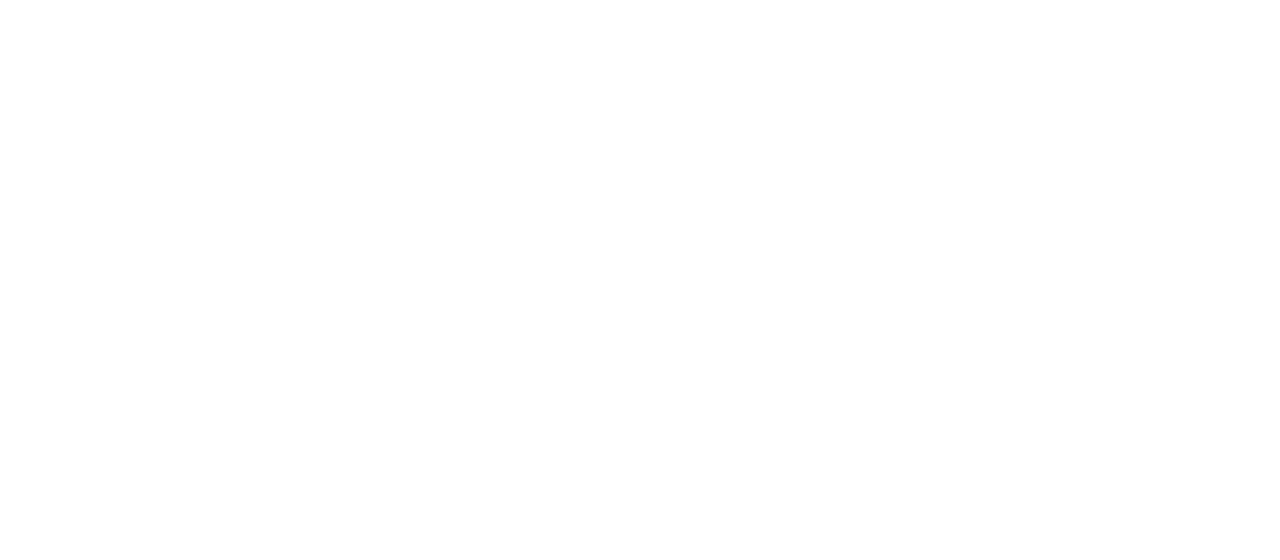
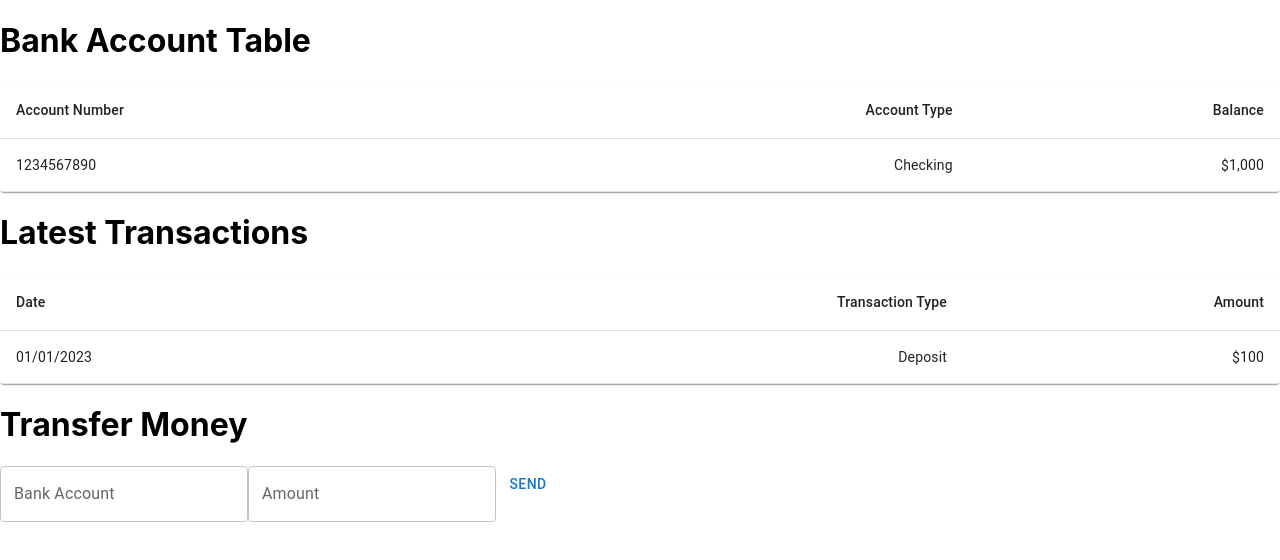
Before and after one commit to maxlee98/bank-app, a React (Create React App) app in the folder bank-app/: page /home in a window 1280 px wide. Before the commit this address had no page. Shown: the top 560 px of the page. Built offline with nearby package versions, Linux system fonts and the light colour scheme.

Commit message:
Add Home, Con mySQL
Added Home Page and did register with mySQL connection

```diff
--- a/bank-app/src/App.js
+++ b/bank-app/src/App.js
@@ -1,5 +1,6 @@
 import React from "react";
 import { Routes, Route, BrowserRouter } from "react-router-dom";
+import Home from "./pages/Home";
 import LandingPage from "./pages/Landing";
 
 import LoginPage from "./pages/Login";
@@ -16,6 +17,7 @@
         <Route path="/login-nice" element={<LoginNice />} />
         <Route path="/register" element={<RegisterPage />} />
         <Route path="/register-nice" element={<RegisterNice />} />
+        <Route path="/home" element={<Home />} />
       </Routes>
     </BrowserRouter>
   );
--- /dev/null
+++ b/bank-app/src/pages/Home.jsx
@@ -0,0 +1,84 @@
+import React from "react";
+import Table from "@mui/material/Table";
+import TableBody from "@mui/material/TableBody";
+import TableCell from "@mui/material/TableCell";
+import TableContainer from "@mui/material/TableContainer";
+import TableHead from "@mui/material/TableHead";
+import TableRow from "@mui/material/TableRow";
+import Paper from "@mui/material/Paper";
+import TextField from "@mui/material/TextField";
+import Button from "@mui/material/Button";
+
+export default function Home() {
+  const [bankAccount, setBankAccount] = React.useState("");
+  const [amount, setAmount] = React.useState("");
+
+  const handleSubmit = (event) => {
+    event.preventDefault();
+    console.log("Bank Account: ", bankAccount);
+    console.log("Amount: ", amount);
+  };
+
+  return (
+    <div>
+      <h1>Bank Account Table</h1>
+      <TableContainer component={Paper}>
+        <Table aria-label="bank account table">
+          <TableHead>
+            <TableRow>
+              <TableCell>Account Number</TableCell>
+              <TableCell align="right">Account Type</TableCell>
+              <TableCell align="right">Balance</TableCell>
+            </TableRow>
+          </TableHead>
+          <TableBody>
+            <TableRow>
+              <TableCell component="th" scope="row">
+                1234567890
+              </TableCell>
+              <TableCell align="right">Checking</TableCell>
+              <TableCell align="right">$1,000</TableCell>
+            </TableRow>
+          </TableBody>
+        </Table>
+      </TableContainer>
+      <h1>Latest Transactions</h1>
+      <TableContainer component={Paper}>
+        <Table aria-label="transactions table">
+          <TableHead>
+            <TableRow>
+              <TableCell>Date</TableCell>
+              <TableCell align="right">Transaction Type</TableCell>
+              <TableCell align="right">Amount</TableCell>
+            </TableRow>
+          </TableHead>
+          <TableBody>
+            <TableRow>
+              <TableCell component="th" scope="row">
+                01/01/2023
+              </TableCell>
+              <TableCell align="right">Deposit</TableCell>
+              <TableCell align="right">$100</TableCell>
+            </TableRow>
+          </TableBody>
+        </Table>
+      </TableContainer>
+      <h1>Transfer Money</h1>
+      <form onSubmit={handleSubmit}>
+        <TextField
+          label="Bank Account"
+          placeholder="Bank Account"
+          value={bankAccount}
+          onChange={(event) => setBankAccount(event.target.value)}
+        />
+        <TextField
+          label="Amount"
+          placeholder="Amount"
+          value={amount}
+          onChange={(event) => setAmount(event.target.value)}
+        />
+        <Button type="submit">Send</Button>
+      </form>
+    </div>
+  );
+}
--- a/bank-app/src/pages/LoginNice.jsx
+++ b/bank-app/src/pages/LoginNice.jsx
@@ -1,4 +1,5 @@
 import * as React from "react";
+import { useNavigate } from "react-router-dom";
 import Avatar from "@mui/material/Avatar";
 import Button from "@mui/material/Button";
 import CssBaseline from "@mui/material/CssBaseline";
@@ -34,6 +35,7 @@
 const theme = createTheme();
 
 export default function LoginNice() {
+  const navigate = useNavigate();
   const handleSubmit = (event) => {
     event.preventDefault();
     const data = new FormData(event.currentTarget);
@@ -41,6 +43,8 @@
       email: data.get("email"),
       password: data.get("password"),
     });
+
+    navigate("/home");
   };
 
   return (
--- a/bank-app/src/pages/RegisterNice.jsx
+++ b/bank-app/src/pages/RegisterNice.jsx
@@ -8,6 +8,10 @@
 import Link from "@mui/material/Link";
 import Grid from "@mui/material/Grid";
 import Box from "@mui/material/Box";
+import InputLabel from "@mui/material/InputLabel";
+import MenuItem from "@mui/material/MenuItem";
+import FormControl from "@mui/material/FormControl";
+import Select from "@mui/material/Select";
 import LockOutlinedIcon from "@mui/icons-material/LockOutlined";
 import Typography from "@mui/material/Typography";
 import Container from "@mui/material/Container";
@@ -39,9 +43,45 @@
     const data = new FormData(event.currentTarget);
     console.log([...data]); // to see all the fields
     console.log({
+      firstName: data.get("firstName"),
+      lastName: data.get("lastName"),
       email: data.get("email"),
       password: data.get("password"),
+      bankAccountType: data.get("bank-account-type"),
     });
+
+    // Sending Data to the server
+    fetch("http://localhost:4000/register-account", {
+      method: "POST",
+      headers: {
+        "Content-Type": "application/json",
+      },
+      body: JSON.stringify({
+        firstName: data.get("firstName"),
+        lastName: data.get("lastName"),
+        email: data.get("email"),
+        password: data.get("password"),
+        bankAccountType: data.get("bank-account-type"),
+      }),
+    })
+      .then((response) => {
+        if (!response.ok) {
+          throw new Error("Network response was not ok");
+        }
+        return response.json();
+      })
+      .then((data) => {
+        console.log(
+          "Data was successfully sent to server and processed:",
+          data
+        );
+      })
+      .catch((error) => {
+        console.error(
+          "There was a problem sending the data to the server:",
+          error
+        );
+      });
   };
 
   return (
@@ -123,6 +163,24 @@
                 />
               </Grid>
               <Grid item xs={12}>
+                <FormControl fullWidth sx={{ mb: 2 }}>
+                  <InputLabel id="bank-account-type-label">
+                    Account Type
+                  </InputLabel>
+                  <Select
+                    labelId="bank-account-type-label"
+                    id="bank-account-type"
+                    name="bank-account-type"
+                    required
+                  >
+                    <MenuItem value="debit">Debit</MenuItem>
+                    <MenuItem value="credit">Credit</MenuItem>
+                    <MenuItem value="savings">Savings</MenuItem>
+                    <MenuItem value="checking">Checking</MenuItem>
+                  </Select>
+                </FormControl>
+              </Grid>
+              <Grid item xs={12}>
                 <FormControlLabel
                   control={
                     <Checkbox value="allowExtraEmails" color="primary" />
```
Also changed, not shown: bank-app/src/pages/Home.css (added), bank-app/src/pages/LoginNice.css (deleted), bank-app/src/pages/RegisterNice.css (deleted), 1 other file (tests, documents, lock files or other folders).
